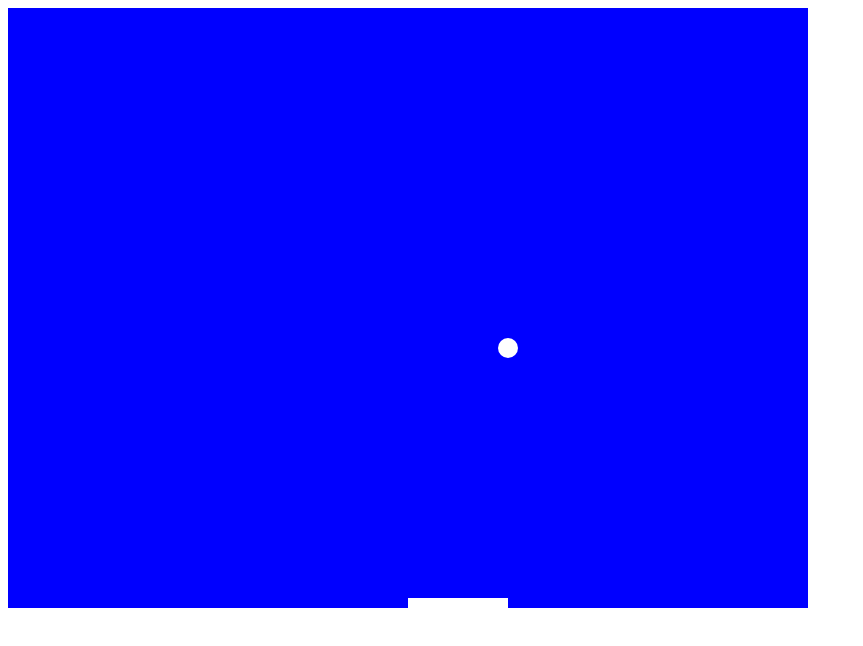
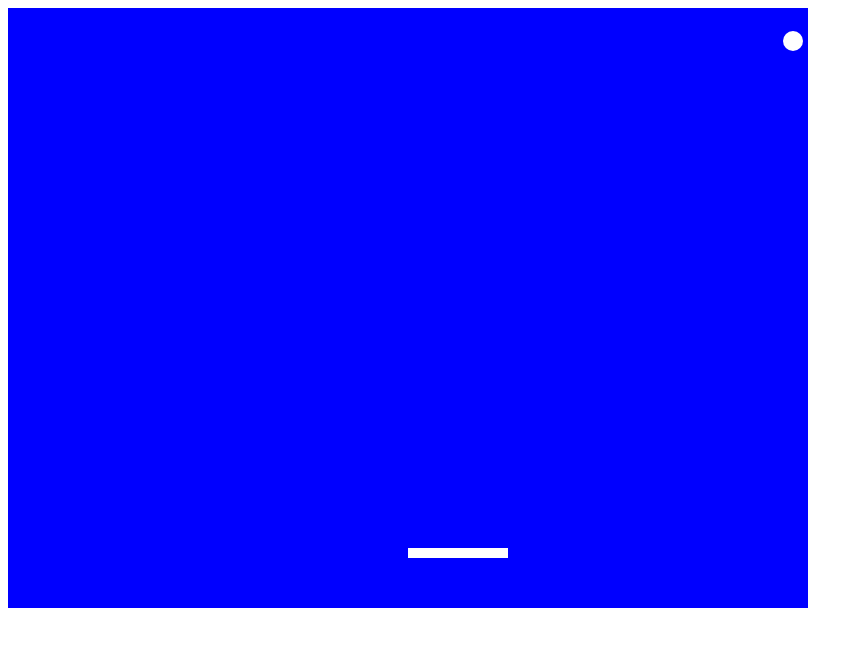
Before and after one commit to DavidGStout/breakout-clone, a plain HTML site: page index.html in a window 1280 px wide. Shown: the whole page, without its empty margins (0-863 px from the left). Drawn offline with Linux system fonts and the light colour scheme.

Commit message:
Added ball bouncing off paddle functionality.

```diff
--- a/index.html
+++ b/index.html
@@ -1,17 +1,18 @@
 <!DOCTYPE html>
-<html>
+<html lang="en">
 <head>
-	<title></title>
+	<meta content="text/html;charset=utf-8" http-equiv="Content-Type">
+	<meta content="utf-8" http-equiv="encoding">
 </head>
+
 <body>
+<canvas id="gameCanvas" width="800" height="600"></canvas>
 
-	<canvas id="gameCanvas" width="800" height="600"></canvas>
 <script>
-
 var ballX = 75;
-		var ballSpeedX = 25;
 var ballY = 75;
-		var ballSpeedY = 10;
+var ballSpeedX = 5;
+var ballSpeedY = 7;
 
 const PADDLE_WIDTH = 100;
 const PADDLE_THICKNESS = 10;
@@ -25,9 +26,7 @@
 	var root = document.documentElement;
 
 	var mouseX = evt.clientX - rect.left - root.scrollLeft;
-			//var mouseY = evt.clientY - rect.top - root.scrollTop;
-
-			var mouseX = evt.clientX;
+	// var mouseY = evt.clientY - rect.top - root.scrollTop;
 
 	paddleX = mouseX - PADDLE_WIDTH/2;
 }
@@ -53,40 +52,52 @@
 }
 
 function moveAll() {
-			ballX+= ballSpeedX;
-			if(ballX < 0) {
-				ballSpeedX  *= -1;
+	ballX += ballSpeedX;
+	ballY += ballSpeedY;
+
+	if(ballX < 0) { //left
+		ballSpeedX *= -1;
 	}
-			if(ballX > canvas.width) {
-				ballSpeedX  *= -1;
+	if(ballX > canvas.width) { // right
+		ballSpeedX *= -1;
+	}
+	if(ballY < 0) { // top
+		ballSpeedY *= -1;
+	}
+	if(ballY > canvas.height) { // bottom
+		ballReset();
 	}
 
-			ballY+= ballSpeedY;
-			if(ballY < 0) {
-				ballSpeedY  *= -1;
-			}
-			if(ballY > canvas.height) {
-				ballReset();
+	var paddleTopEdgeY = canvas.height-PADDLE_DIST_FROM_EDGE;
+	var paddleBottomEdgeY = paddleTopEdgeY + PADDLE_THICKNESS;
+	var paddleLeftEdgeX = paddleX;
+	var paddleRightEdgeX = paddleLeftEdgeX + PADDLE_WIDTH;
+	if( ballY > paddleTopEdgeY && // below the top of paddle
+		ballY < paddleBottomEdgeY && // above bottom of paddle
+		ballX > paddleLeftEdgeX && // right of the left side of paddle
+		ballX < paddleRightEdgeX) { // left of the left side of paddle
+		ballSpeedY *= -1;
 	}
 }
 
 function drawAll() {
+	colorRect(0,0, canvas.width,canvas.height, 'blue'); // clear screen
 
-				colorRect(0,0, canvas.width,canvas.height,'blue');
-				colorCircle(ballX,ballY, 10, 'white');
+	colorCircle(ballX,ballY, 10, 'white'); // draw ball
 
-				colorRect(paddleX, canvas.height-PADDLE_THICKNESS, PADDLE_WIDTH,PADDLE_THICKNESS, 'white');
+	colorRect(paddleX, canvas.height-PADDLE_DIST_FROM_EDGE,
+				PADDLE_WIDTH, PADDLE_THICKNESS, 'white');
 }
 
-		function colorRect(topLeftX,topLeftY, boxWidth, boxHeight, fillColor) {
+function colorRect(topLeftX,topLeftY, boxWidth,boxHeight, fillColor) {
 	canvasContext.fillStyle = fillColor;
-			canvasContext.fillRect(topLeftX,topLeftY, boxWidth, boxHeight);
+	canvasContext.fillRect(topLeftX,topLeftY, boxWidth,boxHeight);
 }
 
-		function colorCircle(centerX,centerY,radius,fillColor) {
+function colorCircle(centerX,centerY, radius, fillColor) {
 	canvasContext.fillStyle = fillColor;
 	canvasContext.beginPath();
-			canvasContext.arc(centerX,centerY, radius, 0, Math.PI*2, true);
+	canvasContext.arc(centerX,centerY, 10, 0,Math.PI*2, true);
 	canvasContext.fill();
 }
 
```
Lines whose indentation alone changed are shown as unchanged.
